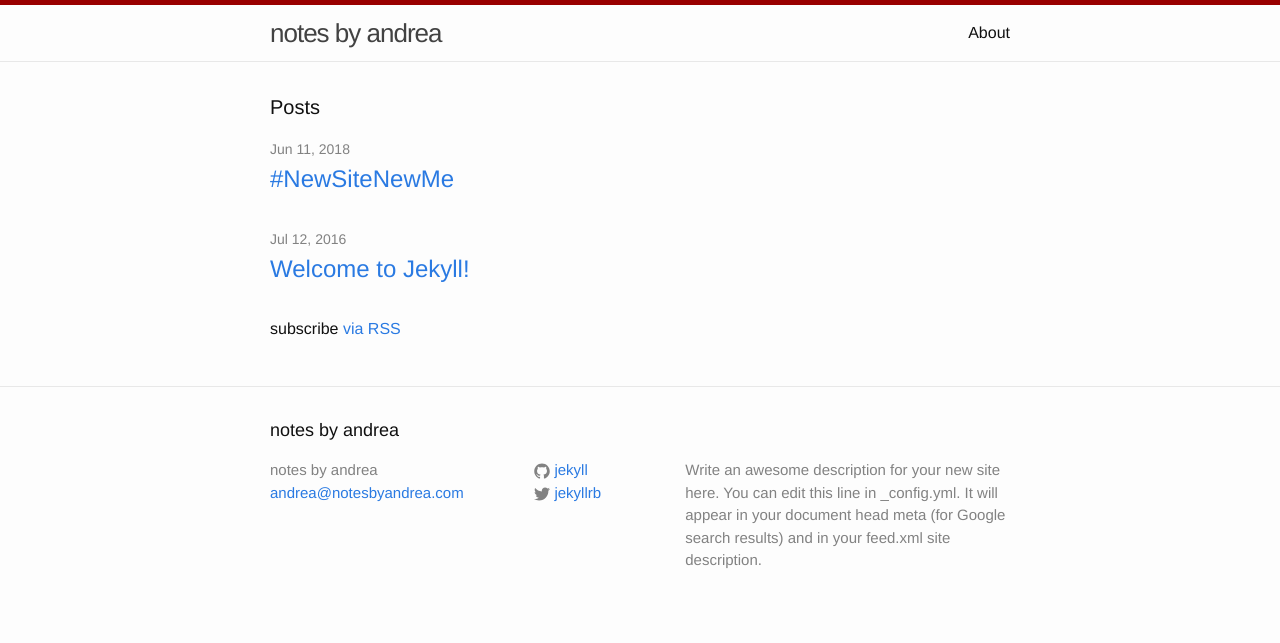
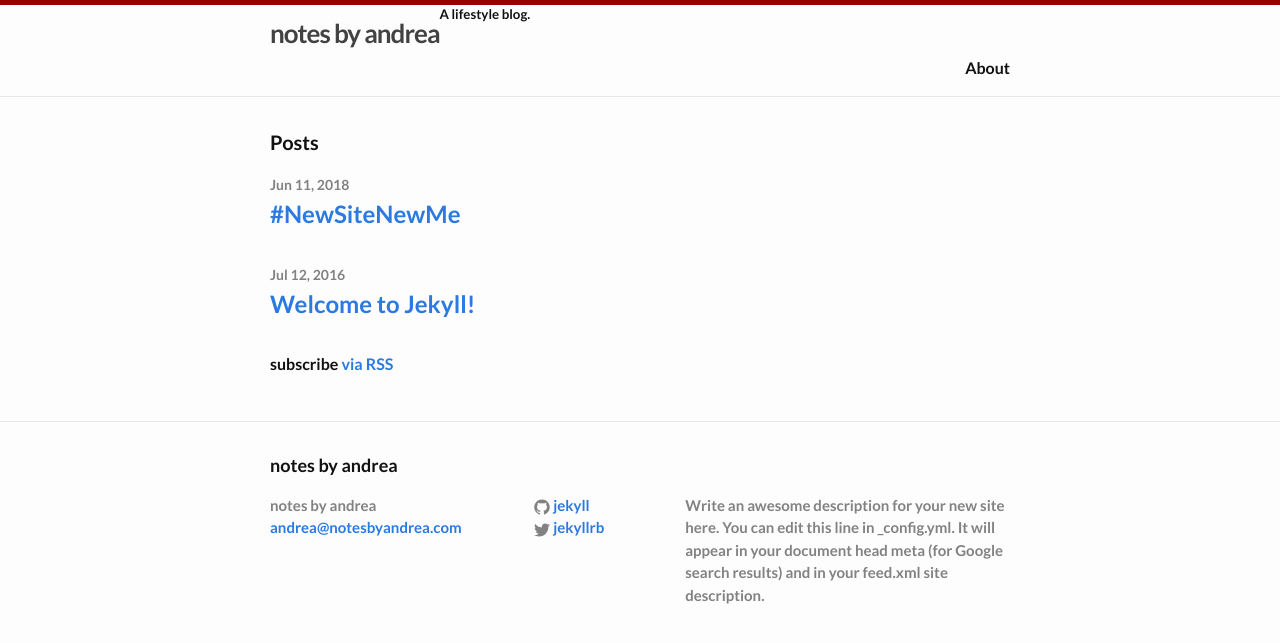
Before and after one commit to notesba/notesba.github.io, a Jekyll site: the page built from index.html, in a window 1280 px wide. Shown: the top 643 px of the page. Built offline with Jekyll 4.4.1, drawn with Linux system fonts in a browser that asks for light colours.

Commit message:
lato attempt numero 1

```diff
--- a/_includes/head.html
+++ b/_includes/head.html
@@ -9,4 +9,5 @@
   <link rel="stylesheet" href="{{ "/css/main.css" | prepend: site.baseurl }}">
   <link rel="canonical" href="{{ page.url | replace:'index.html','' | prepend: site.baseurl | prepend: site.url }}">
   <link rel="alternate" type="application/rss+xml" title="{{ site.title }}" href="{{ "/feed.xml" | prepend: site.baseurl | prepend: site.url }}">
+  <link rel="stylesheet" href="https://fonts.googleapis.com/css?family=Lato:bold">
 </head>
--- a/_includes/header.html
+++ b/_includes/header.html
@@ -3,6 +3,7 @@
   <div class="wrapper">
 
     <a class="site-title" href="{{ site.baseurl }}/">{{ site.title }}</a>
+    <h5 class="site-tagline">A lifestyle blog.</h5>
 
     <nav class="site-nav">
       <a href="#" class="menu-icon">
--- a/css/main.scss
+++ b/css/main.scss
@@ -6,7 +6,7 @@
 
 
 // Our variables
-$base-font-family: "Helvetica Neue", Helvetica, Arial, sans-serif;
+$base-font-family: Lato, "Helvetica Neue", Helvetica, Arial, sans-serif;
 $base-font-size:   16px;
 $base-font-weight: 400;
 $small-font-size:  $base-font-size * 0.875;
```
